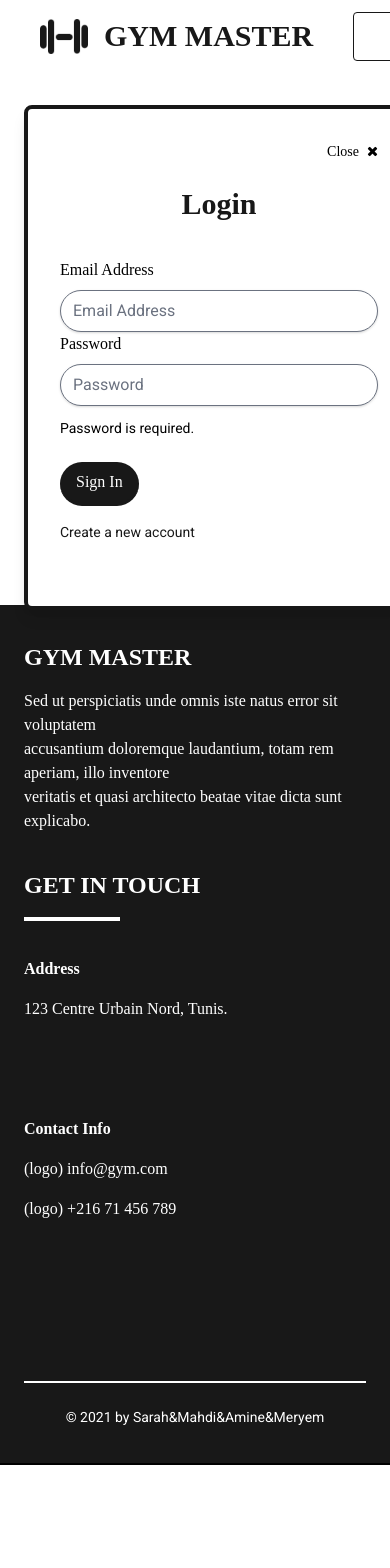
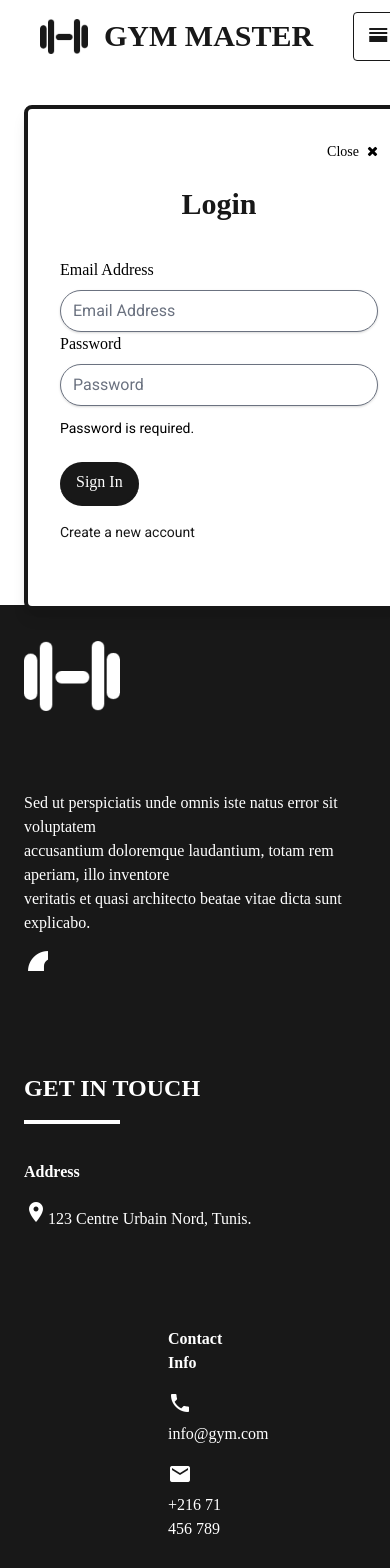
Before and after one commit to Elouaeramine/Gym-Master-ClientSide, an Angular app: page /login in a window 390 px wide. Shown: the top 1568 px of the page. Before the commit the page ends 1465 px from the top, so only its background shows below. Built offline with nearby package versions, Linux system fonts and the light colour scheme; what @tailwindcss/typography, ng-validate-equal would draw is missing.

Commit message:
change form input names

```diff
--- a/src/Model/User.ts
+++ b/src/Model/User.ts
@@ -1,7 +1,7 @@
 export interface User {
     // id: number;
-    fName: string;
-    lName: string;
+    first_name: string;
+    last_name: string;
     email: string;
     password: string;
     }
--- a/src/app/app.module.ts
+++ b/src/app/app.module.ts
@@ -20,7 +20,7 @@ import { GymCardComponent } from './DiscGyms/gym-card/gym-card.component';
 import { GymCardsListComponent } from './DiscGyms/gym-cards-list/gym-cards-list.component';
 import { Login2Component } from './login2/login2.component';
 import { Login2PageComponent } from './pages/login2-page/login2-page.component';
-
+import {MatIconModule} from '@angular/material/icon';
 
 @NgModule({
   declarations: [
@@ -49,6 +49,7 @@ import { Login2PageComponent } from './pages/login2-page/login2-page.component';
     BrowserAnimationsModule,
     MatSelectModule,
     AppRoutingModule,
+    MatIconModule
   ],
   providers: [],
   bootstrap: [AppComponent]
--- a/src/app/login/login.component.html
+++ b/src/app/login/login.component.html
@@ -5,34 +5,34 @@
   (ngSubmit)="register(loginForm)"
   >
 
-     <label for="fname" class="font-medium text-base">First name*</label><br>
+     <label for="first_name" class="font-medium text-base">First name*</label><br>
       <input
       ngModel
-      #fname="ngModel"
-      (change)="log(fname)"
+      #first_name="ngModel"
+      (change)="log(first_name)"
       required
-      name="fname" type="text" id="fname" placeholder="First Name"
+      name="first_name" type="text" id="first_name" placeholder="First Name"
       class="form-control placeholder-gray-500 placeholder-opacity-50 w-96 rounded-full my-4 "
       >
-      <div class="text-red" *ngIf="fname.touched && !fname.valid">
-        <div *ngIf="fname.errors?.required">
+      <div class="text-red" *ngIf="first_name.touched && !first_name.valid">
+        <div *ngIf="first_name.errors?.required">
           First Name is required.
         </div>
       </div>
       <br>
 
 
-     <label for="lname" class="font-medium text-base">Last name*</label><br>
+     <label for="last_name" class="font-medium text-base">Last name*</label><br>
       <input
       ngModel
-      #lname="ngModel"
-      (change)="log(lname)"
+      #last_name="ngModel"
+      (change)="log(last_name)"
       required
-      name="lname" type="text" id="lname" placeholder="Last Name"
+      name="last_name" type="text" id="last_name" placeholder="Last Name"
       class="placeholder-gray-500 placeholder-opacity-50 w-96 rounded-full my-4"
       >
-      <div class="text-red" *ngIf="lname.touched && !lname.valid">
-        <div *ngIf="lname.errors?.required">
+      <div class="text-red" *ngIf="last_name.touched && !last_name.valid">
+        <div *ngIf="last_name.errors?.required">
           Last Name is required.
         </div>
       </div>
@@ -77,21 +77,21 @@
       <br>
 
 
-     <label for="cPassword" class="font-medium text-base">Confirm Password*</label><br>
+     <label for="confirm_password" class="font-medium text-base">Confirm Password*</label><br>
       <input
       ngModel
-      #cPassword="ngModel"
-      (change)="log(cPassword)"
+      #confirm_password="ngModel"
+      (change)="log(confirm_password)"
       required
       ngValidateEqual="password"
-      name="cpassword" type="password" id="cpassword" placeholder="Confirm Password"
+      name="confirm_password" type="password" id="confirm_password" placeholder="Confirm Password"
       class="placeholder-gray-500 placeholder-opacity-50 w-96 rounded-full my-4"
       >
-      <div class="text-red" *ngIf=" !cPassword.valid && cPassword.touched">
-        <div *ngIf="cPassword.errors?.required">
+      <div class="text-red" *ngIf=" !confirm_password.valid && confirm_password.touched">
+        <div *ngIf="confirm_password.errors?.required">
           Please confirm your password.
         </div>
-        <div class="warning-text" *ngIf="cPassword.hasError('notEqual')">
+        <div class="warning-text" *ngIf="confirm_password.hasError('notEqual')">
           Passwords Don't Match
         </div>
       </div>
--- a/src/app/login/login.component.ts
+++ b/src/app/login/login.component.ts
@@ -25,7 +25,6 @@ register (loginForm: NgForm){
 }
 
 addUser(loginForm: NgForm){
-  // console.log(loginForm.value);
   this.usersService.addUser(loginForm.value);
 }
 
--- a/src/app/shared/footer/footer.component.html
+++ b/src/app/shared/footer/footer.component.html
@@ -1,30 +1,31 @@
-
-
 <footer class="footer bg-cod-gray-500 relative pt-1 border-b-2 border-blue-700">
     <div class="container mx-auto px-6">
 
         <div class="sm:flex sm:mt-8">
             <div class="mt-8 sm:mt-0 sm:w-full sm:px-8 flex flex-col md:flex-row justify-between">
                 <div class="flex flex-col">
-                    <span class="font-semibold text-2xl font-poppins text-white uppercase mb-2">GYM MASTER</span>
-                    <span class="my-2">
+                    <img src="assets/GymMasterLogoWhiteVersion.png" class="w-24">
+                    <span class="my-20">
                         <p class="font-poppins text-white text-base"> Sed ut perspiciatis unde omnis iste natus error sit voluptatem <br>
                             accusantium doloremque laudantium, totam rem aperiam, illo inventore <br>
                             veritatis et quasi architecto beatae vitae dicta sunt explicabo.
                         </p>
+                        <mat-icon [ngStyle]="{'color':'white','font-size':'48px'}">facebook</mat-icon>
+                        <mat-icon [ngStyle]="{'color':'white','font-size':'48px'}">instagram</mat-icon>
+                        <mat-icon [ngStyle]="{'color':'white','font-size':'48px'}">tweeter</mat-icon>
                     </span>
                 </div>
                 <div class="flex flex-col">
                     <span class="font-semibold font-poppins text-2xl text-white uppercase mt-4 md:mt-0 mb-2">Get in touch</span>
                     <hr class="border-2 my-2 w-24 text-white"> <br>
                      <span class="my-2 font-bold text-base font-poppins text-white">Address</span>
-                     <span class="my-2 text-base  font-poppins text-white"><i class="fill-current text-white ... fas fa-map-marker-alt"></i>123 Centre Urbain Nord, Tunis.</span>
+                     <span class="my-2 text-base  font-poppins text-white"><mat-icon>location_on</mat-icon>123 Centre Urbain Nord, Tunis.</span>
                 </div>
-                <div class="flex flex-col md:mt-0 mb-2 text-white font-poppins py-20">
+                <div class="flex flex-col md:mt-0 mb-2 text-white font-poppins py-20 mx-36">
 
                         <span class="my-2 font-bold text-base">Contact Info</span>
-                        <span class="my-2 text-base">(logo) info@gym.com</span>
-                        <span class="my-2 text-base">(logo) +216 71 456 789</span>
+                        <span class="my-2 text-base"><mat-icon> phone </mat-icon> info@gym.com</span>
+                        <span class="my-2 text-base"><mat-icon> email </mat-icon> +216 71 456 789</span>
 
                 </div>
             </div>
--- a/src/app/shared/navbar/navbar.component.html
+++ b/src/app/shared/navbar/navbar.component.html
@@ -12,7 +12,8 @@
       <button
         class="text-cod-gray-500 cursor-pointer text-xl leading-none px-3 py-1 border border-solid border-transparent rounded bg-transparent block lg:hidden outline-none focus:outline-none"
         type="button" (click)="toggleNavbar()">
-        <i class="fas fa-bars"></i>
+        <!-- <i class="fas fa-bars"></i> -->
+        <mat-icon>horizontal_split</mat-icon>
       </button>
     </div>
     <div [ngClass]="{'hidden': !showMenu, 'flex': showMenu}" class="lg:flex lg:flex-grow items-center">
--- a/src/styles.scss
+++ b/src/styles.scss
@@ -5,3 +5,6 @@
 
 html, body { height: 100%; }
 body { margin: 0; font-family: Roboto, "Helvetica Neue", sans-serif; }
+
+html, body { height: 100%; }
+body { margin: 0; font-family: Roboto, "Helvetica Neue", sans-serif; }
```
Also changed, not shown: src/app/DiscGyms/filterbar/filterbar.component.html (+0 -83 lines), src/assets/GymMasterLogoWhiteVersion.png (added).
